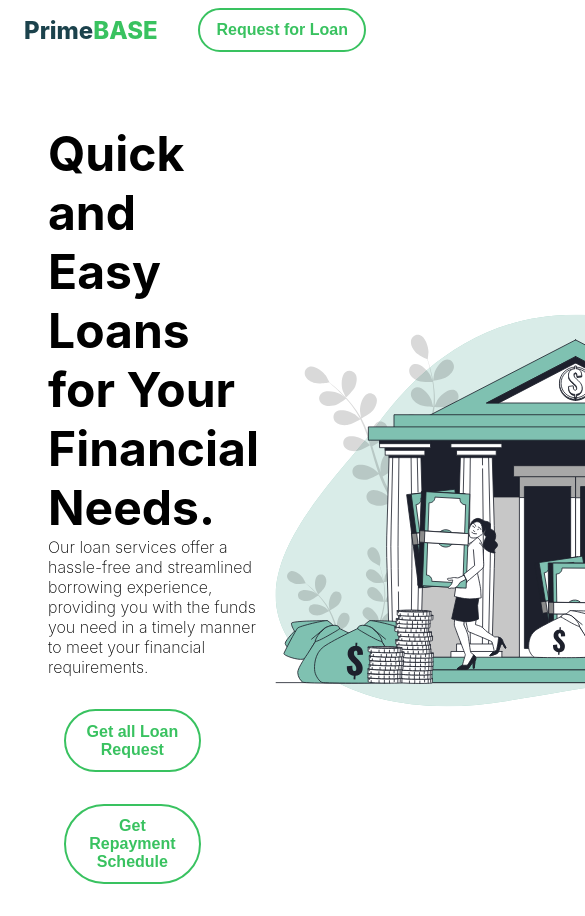
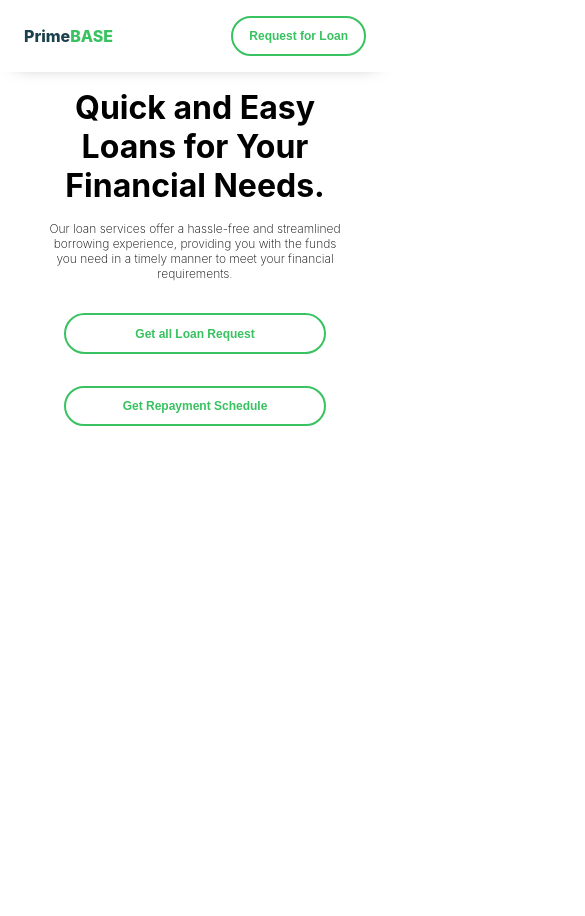
Before and after one commit to Bolurx07/PrimeBase, a React (Create React App) app: page / in a window 390 px wide. Shown: the top 916 px of the page, 585 px wide, since content can reach past the window. After the commit the page ends 844 px from the top, so only its background shows below. Built offline with nearby package versions, Linux system fonts and the light colour scheme.

Commit message:
Testing Deployment

```diff
--- a/src/Components/Navbar/Navbar.css
+++ b/src/Components/Navbar/Navbar.css
@@ -2,7 +2,10 @@
     display: flex;
     justify-content: space-between;
     align-items: center;
-    padding: 0.5rem 1.5rem;
+    padding: 1rem 1.5rem;
+    box-shadow: 1px 3px 20px -15px rgba(0,0,0,0.75);
+    -webkit-box-shadow: 1px 3px 20px -15px rgba(0,0,0,0.75);
+    -moz-box-shadow: 1px 3px 20px -15px rgba(0,0,0,0.75);
 }
 
 .primebase{
@@ -74,5 +77,12 @@
 }
 
 @media screen and (max-width: 400px) {
+    .primebase{
+        font-size: 1rem;
+    }
 
+    .loanButton{
+        font-size: 0.75rem;
+
+    }
 }
--- a/src/Pages/Homepage/Homepage.css
+++ b/src/Pages/Homepage/Homepage.css
@@ -1,6 +1,4 @@
-.homepage{
-    margin-top: 3rem;
-}
+
 .mainPage{
     display: flex;
     justify-content: space-around;
@@ -53,3 +51,61 @@
     color: black;
     border: 2px solid black;
 }
+
+
+@media screen and (max-width: 1026px) {
+    .textpage2 img{
+        width: 40vw;
+    }
+}
+
+@media screen and (max-width: 800px) {
+    .textpage h2{
+        font-size: 2rem;
+
+    }
+
+    .textpage h4{
+        font-weight: 200;
+        margin: 0 auto;
+        font-size: 0.75rem;
+    }
+
+    .pagebutton button{
+        font-size: 0.75rem;
+
+    }
+    }
+
+    @media screen and (max-width: 575px) {
+        .textpage2 img{
+            display: none;
+        }
+
+        .pagebutton{
+            padding: 0;
+        }
+
+        .textpage h2, .textpage h4{
+            text-align: center;
+        }
+
+        .textpage h4{
+            margin-top: 1rem;
+        }
+    }
+
+    @media screen and (max-width: 350px) {
+        .textpage h2{
+            font-size: 1.5rem;
+        }
+
+        .textpage h4{
+            font-size: 0.5rem;
+        }
+
+        .pagebutton button{
+            font-size: 0.5rem;
+
+        }
+    }
--- a/src/Pages/Homepage/Homepage.jsx
+++ b/src/Pages/Homepage/Homepage.jsx
@@ -2,7 +2,6 @@ import React from 'react';
 import './Homepage.css';
 import { useState, useEffect } from 'react';
 import axios from 'axios';
-import Navbar from '../../Components/Navbar/Navbar';
 import bckImg from '../../Assets/bckgrndimg.svg';
 
 
@@ -14,7 +13,7 @@ const Homepage = () => {
     //     const getUserData = () => {
     //         try {
     //             axios
-    //             .get('https://okigwecreations.online/request_for_loan/')
+    //             .get('https://okigwecreations.online/api/')
     //             .then((result) => {
     //                     const singleUser = result;
     //                     console.log(singleUser);
@@ -29,8 +28,7 @@ const Homepage = () => {
     // }, []);
 
   return (
-    <div className='homepage'>
-        {/* <Navbar /> */}
+    <>
         <div className='mainPage'>
             <div className='textpage'>
                 <h2>Quick and Easy Loans for Your Financial Needs.</h2>
@@ -48,9 +46,7 @@ const Homepage = () => {
                 <img src={bckImg} alt="homepage pic" />
             </div>
         </div>
-
-
-    </div>
+    </>
   )
 }
 
--- a/src/Pages/Request/Request.css
+++ b/src/Pages/Request/Request.css
@@ -10,6 +10,7 @@
 
 .formHead{
     text-align: center;
+    margin-top: 2rem;
 }
 
 .formDiv input{
```
